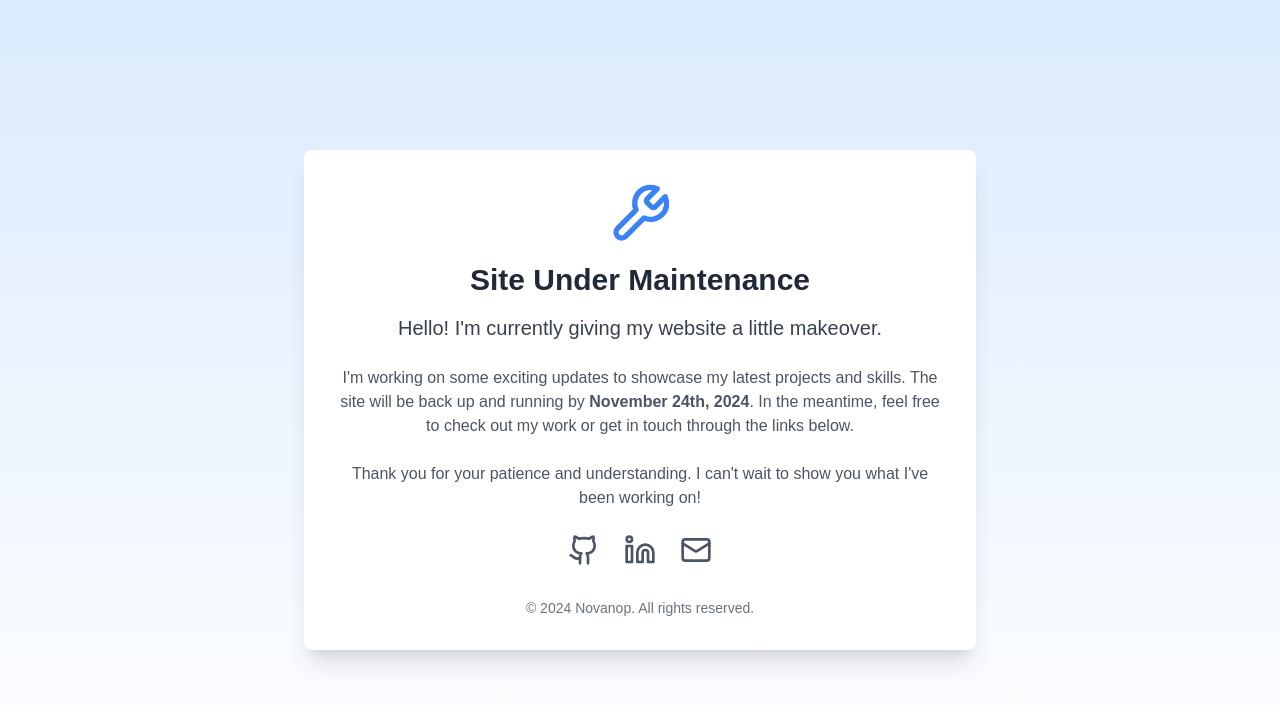
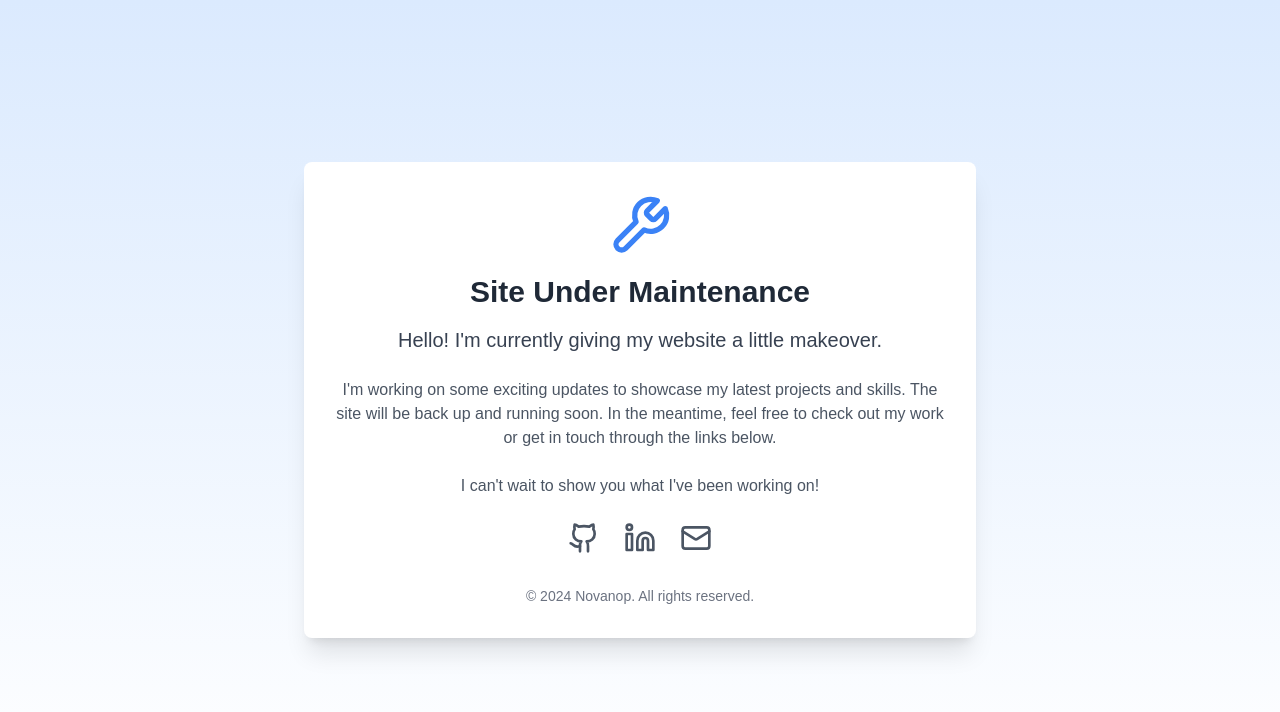
Before and after one commit to novanurhamdani/novanop, a Next.js app: page / in a window 1280 px wide. Shown: the top 712 px of the page. Built offline with nearby package versions, Linux system fonts and the light colour scheme.

Commit message:
chore: update maintenance mode copy

```diff
--- a/app/page.js
+++ b/app/page.js
@@ -14,13 +14,12 @@ export default function Home() {
         </p>
         <p className="text-gray-600 mb-6">
           I'm working on some exciting updates to showcase my latest projects
-          and skills. The site will be back up and running by{" "}
-          <b>November 24th, 2024</b>. In the meantime, feel free to check out my
-          work or get in touch through the links below.
+          and skills. The site will be back up and running soon. In the
+          meantime, feel free to check out my work or get in touch through the
+          links below.
         </p>
         <p className="text-gray-600 mb-6">
-          Thank you for your patience and understanding. I can't wait to show
-          you what I've been working on!
+          I can't wait to show you what I've been working on!
         </p>
         <div className="flex justify-center space-x-6 mb-8">
           <Link
```
